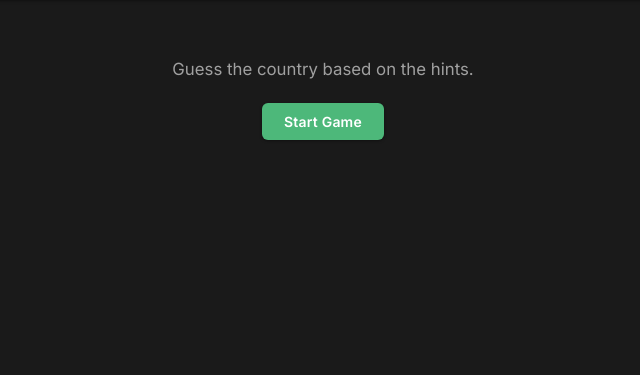
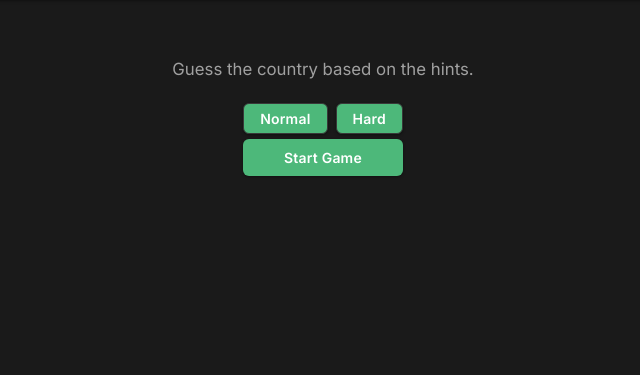
Before and after one commit to Ljkkj7/nationio, a Flask app: page / in a window 1280 px wide. Shown: the part 61-436 px from the top of the page, without its empty margins (317-957 px from the left). Run offline with Flask 3, Linux system fonts and the light colour scheme.

Commit message:
HTML skeleton for diffculty buttons + styling for buttons

```diff
--- a/static/styles/styles.css
+++ b/static/styles/styles.css
@@ -175,6 +175,46 @@
     padding: 10px 22px;
     letter-spacing: 0.2px;
     transition: background var(--transition), transform var(--transition), box-shadow var(--transition);
+    flex-direction: column;
+}
+
+.start-select {
+    display: flex;
+    flex-direction: column;
+    margin: 5px auto;
+}
+
+.difficulty-select {
+    display: flex;
+    flex-direction: row;
+    gap: 8px;
+}
+
+.difficulty-btn {
+    border-radius: var(--radius-sm);
+    padding: 6px 16px;
+    background: transparent;
+    border: 1px solid var(--border);
+    color: var(--text-secondary);
+    transition: background var(--transition), transform var(--transition), box-shadow var(--transition);
+}
+
+.difficulty-btn.normal:hover,
+.difficulty-btn.normal:focus,
+.difficulty-btn.normal:focus-visible {
+    background: var(--bg-hover);
+    color: var(--text-primary);
+    border-color: var(--border);
+    transform: translateY(-1px);
+}
+
+.difficulty-btn.hard:hover,
+.difficulty-btn.hard:focus,
+.difficulty-btn.hard:focus-visible {
+    background: var(--incorrect-answer);
+    color: var(--text-primary);
+    border-color: var(--incorrect-answer);
+    transform: translateY(-1px);
 }
 
 .start-game-btn,
@@ -479,6 +519,8 @@
     background: var(--bg-hover);
 }
 
+
+
 ::-webkit-scrollbar {
     width: 6px;
 }
--- a/templates/index.html
+++ b/templates/index.html
@@ -4,7 +4,13 @@
 <div class="container">
     <p>Guess the country based on the hints.</p>
     <form action="/game/new">
-        <button type="submit" class="start-game-btn">Start Game</button>
+        <div class="difficulty-select">
+            <button type="button" class="difficulty-btn normal" id="normal">Normal</button>
+            <button type="button" class="difficulty-btn hard" id="hard">Hard</button>
+        </div>
+        <div class="start-select">
+            <button type="submit" class="start-game-btn">Start Game</button>
+        </div>
     </form>
 </div>
 {% endblock %}
```
Also changed, not shown: README.md.
